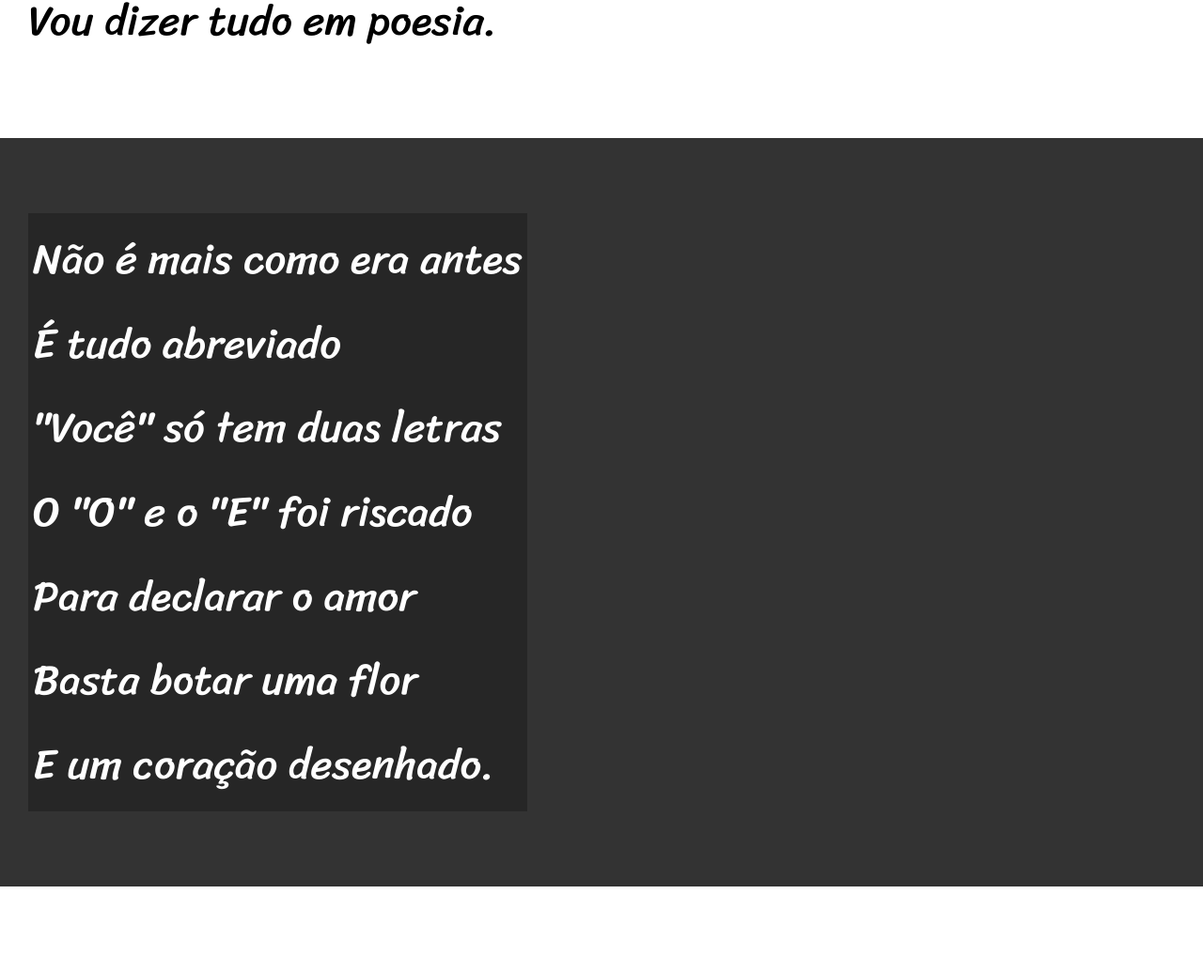
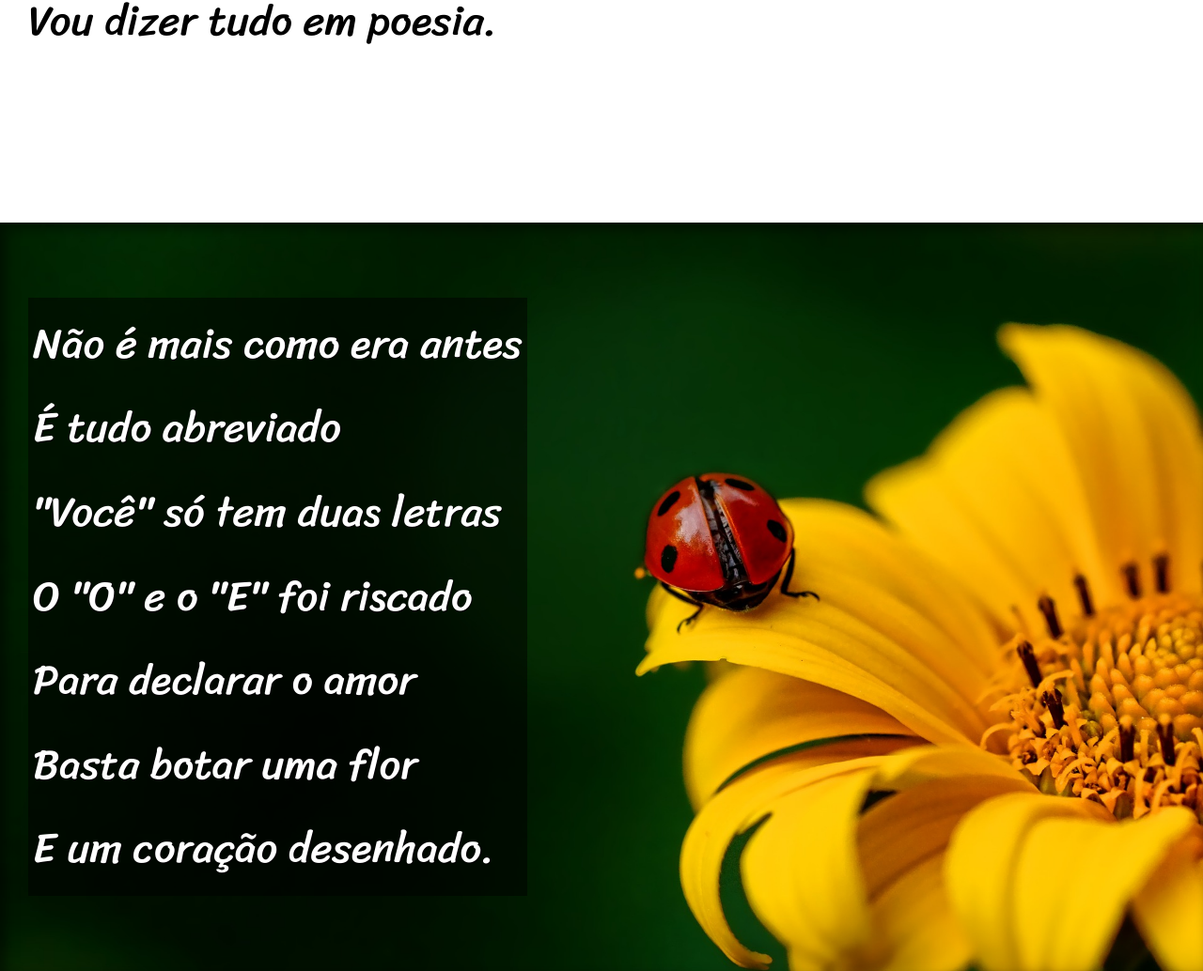
Before and after one commit to LovatoFT/html-css, a plain HTML site: page exercicios/desafio12/index.html in a window 1280 px wide. Shown: the part 858-1892 px from the top of the page at 94% size. Drawn offline with Linux system fonts and the light colour scheme.

Commit message:
terminado o desafio 12

```diff
--- a/exercicios/desafio12/index.html
+++ b/exercicios/desafio12/index.html
@@ -24,7 +24,7 @@
         </p>
     </section>
 
-    <section class="imagem">
+    <section class="imagem" id="img01">
         <p>
             Não é mais como era antes <br>
             É tudo abreviado <br>
@@ -59,7 +59,7 @@
 
     </section>
 
-    <section class="imagem">
+    <section class="imagem" id="img02">
         <p>
             Tenho saudade das cartas <br>
             Escritas com a própria mão <br>
--- a/exercicios/desafio12/stilo/style.css
+++ b/exercicios/desafio12/stilo/style.css
@@ -59,20 +59,37 @@ section {
     font-size: 3.5vw;
 }
 
+section > p {
+    padding-bottom: 2em;
+}
+
 section.normal {
     background-color: white;
     color: black;
 }
 
 section.imagem {
-    background-color: rgb(51, 51, 51);
+    background-color: rgba(51, 51, 51, 0.486);
     color: white;
+    background-position: right center;
+    background-size: cover;
+    box-shadow: inset 6px 6px 13px 0px rgba(0, 0, 0, 0.514);
+    background-attachment: fixed;
 }
 
 section.imagem > p {
     display: inline-block;
     padding: 5px;
-    background-color: rgba(0, 0, 0, 0.253);
+    background-color: rgba(0, 0, 0, 0.507);
+    text-shadow: 1px 1px 0px black;
+}
+
+section#img01 {
+    background-image: url('../imagens/background001.jpg');
+}
+
+section#img02 {
+    background-image: url('../imagens/background002.jpg');
 }
 
 footer {
```
